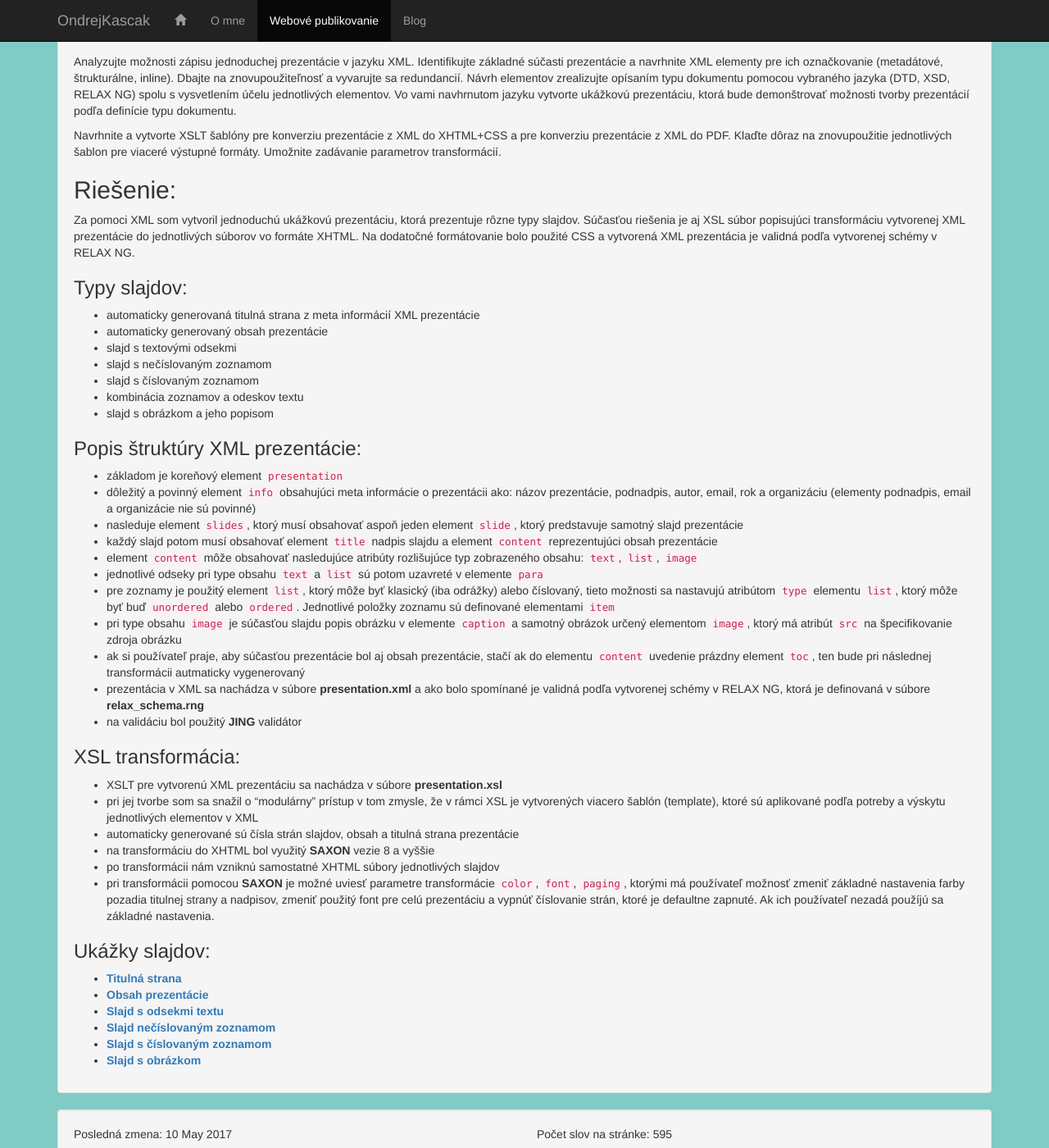
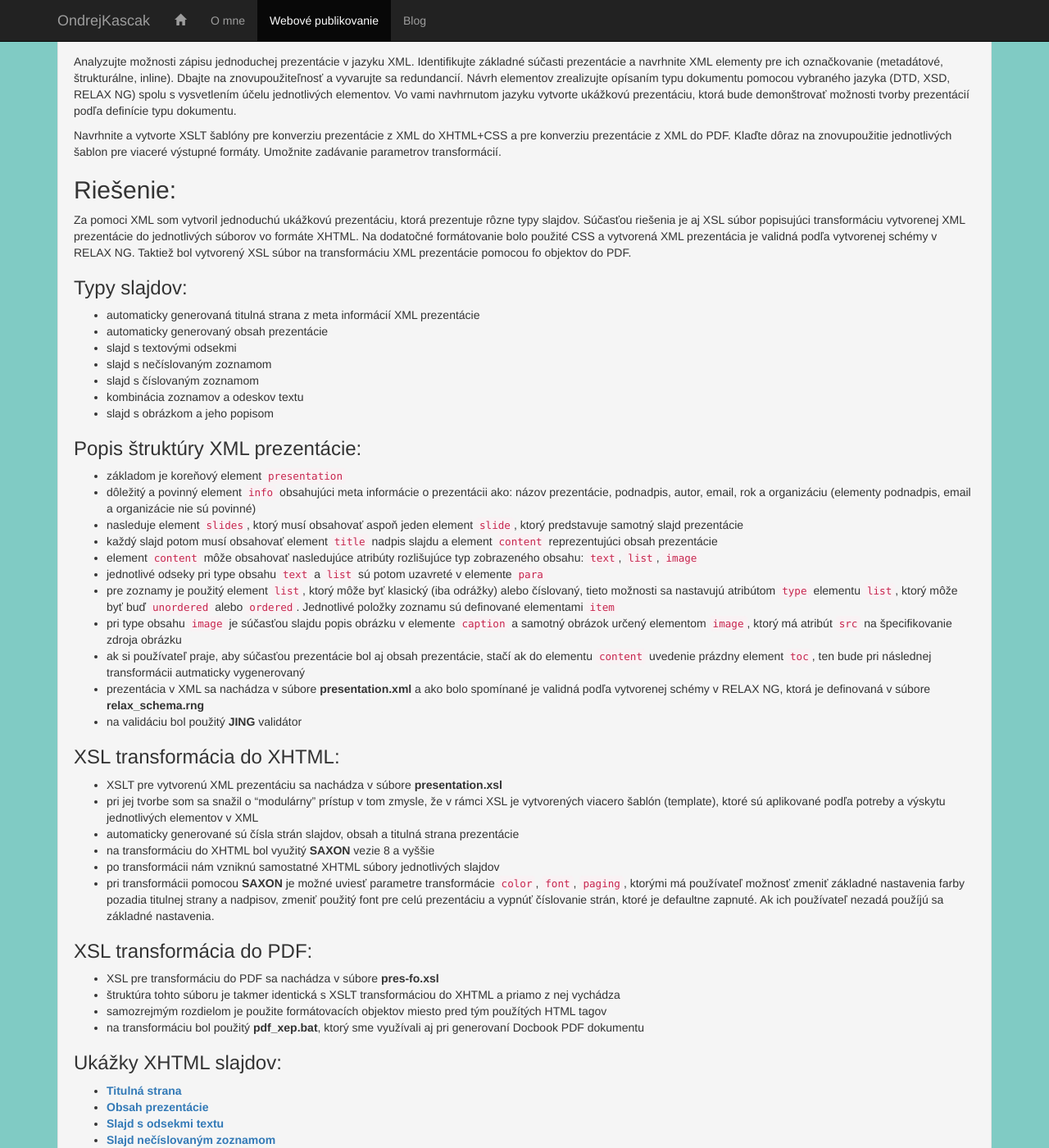
Before and after one commit to bonobo/bonobo.github.io, a Jekyll site: the page built from wp/assignments/assignment3/index.md, in a window 1280 px wide and 1400 px high, scrolled down 190 px. Shown: the whole window at 82% size. Built offline with Jekyll 4.4.1, drawn with Linux system fonts in a browser that asks for light colours; nearby versions of some CDN libraries; some of the changed text lies outside the part shown.

Commit message:
Update of 3rd assignment

```diff
--- a/wp/assignments/assignment3/index.md
+++ b/wp/assignments/assignment3/index.md
@@ -13,7 +13,7 @@ Analyzujte možnosti zápisu jednoduchej prezentácie v jazyku XML. Identifikujt
 Navrhnite a vytvorte XSLT šablóny pre konverziu prezentácie z XML do XHTML+CSS a pre konverziu prezentácie z XML do PDF. Klaďte dôraz na znovupoužitie jednotlivých šablon pre viaceré výstupné formáty. Umožnite zadávanie parametrov transformácií.
 
 ## Riešenie:
-Za pomoci XML som vytvoril jednoduchú ukážkovú prezentáciu, ktorá prezentuje rôzne typy slajdov. Súčasťou riešenia je aj XSL súbor popisujúci transformáciu vytvorenej XML prezentácie do jednotlivých súborov vo formáte XHTML. Na dodatočné formátovanie bolo použité CSS a vytvorená XML prezentácia je validná podľa vytvorenej schémy v RELAX NG.
+Za pomoci XML som vytvoril jednoduchú ukážkovú prezentáciu, ktorá prezentuje rôzne typy slajdov. Súčasťou riešenia je aj XSL súbor popisujúci transformáciu vytvorenej XML prezentácie do jednotlivých súborov vo formáte XHTML. Na dodatočné formátovanie bolo použité CSS a vytvorená XML prezentácia je validná podľa vytvorenej schémy v RELAX NG. Taktiež bol vytvorený XSL súbor na transformáciu XML prezentácie pomocou fo objektov do PDF.
 
 ### Typy slajdov:
 * automaticky generovaná titulná strana z meta informácií XML prezentácie
@@ -37,7 +37,7 @@ Za pomoci XML som vytvoril jednoduchú ukážkovú prezentáciu, ktorá prezentu
 * prezentácia v XML sa nachádza v súbore **presentation.xml** a ako bolo spomínané je validná podľa vytvorenej schémy v RELAX NG, ktorá je definovaná v súbore **relax_schema.rng**
 * na validáciu bol použitý **JING** validátor
 
-### XSL transformácia:
+### XSL transformácia do XHTML:
 * XSLT pre vytvorenú XML prezentáciu sa nachádza v súbore **presentation.xsl**
 * pri jej tvorbe som sa snažil o "modulárny" prístup v tom zmysle, že v rámci XSL je vytvorených viacero šablón (template), ktoré sú aplikované podľa potreby a výskytu jednotlivých elementov v XML
 * automaticky generované sú čísla strán slajdov, obsah a titulná strana prezentácie
@@ -45,7 +45,13 @@ Za pomoci XML som vytvoril jednoduchú ukážkovú prezentáciu, ktorá prezentu
 * po transformácii nám vzniknú samostatné XHTML súbory jednotlivých slajdov
 * pri transformácii pomocou **SAXON** je možné uviesť parametre transformácie `color`, `font`, `paging`, ktorými má používateľ možnosť zmeniť základné nastavenia farby pozadia titulnej strany a nadpisov, zmeniť použitý font pre celú prezentáciu a vypnúť číslovanie strán, ktoré je defaultne zapnuté. Ak ich používateľ nezadá použíjú sa základné nastavenia.
 
-### Ukážky slajdov:
+### XSL transformácia do PDF:
+* XSL pre transformáciu do PDF sa nachádza v súbore **pres-fo.xsl**
+* štruktúra tohto súboru je takmer identická s XSLT transformáciou do XHTML a priamo z nej vychádza
+* samozrejmým rozdielom je použite formátovacích objektov miesto pred tým použítých HTML tagov
+* na transformáciu bol použitý **pdf_xep.bat**, ktorý sme využívali aj pri generovaní Docbook PDF dokumentu
+
+### Ukážky XHTML slajdov:
 * [**Titulná strana**][titlepage]{:target="_blank"}
 * [**Obsah prezentácie**][contents]{:target="_blank"}
 * [**Slajd s odsekmi textu**][2]{:target="_blank"}
```
